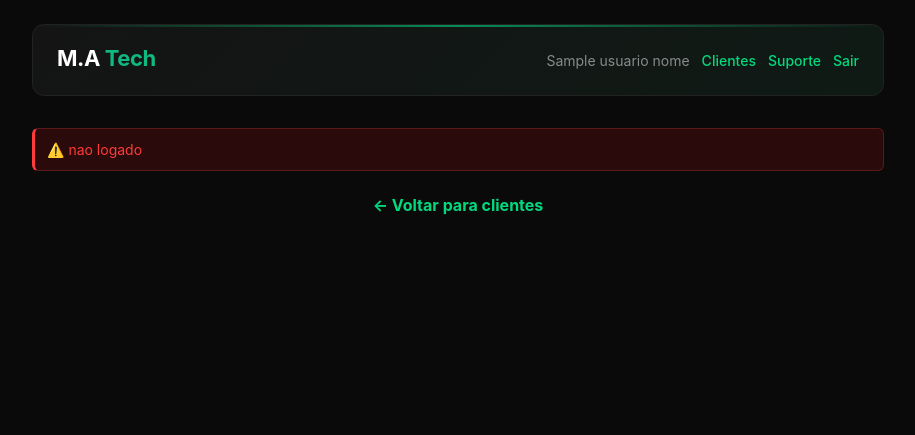
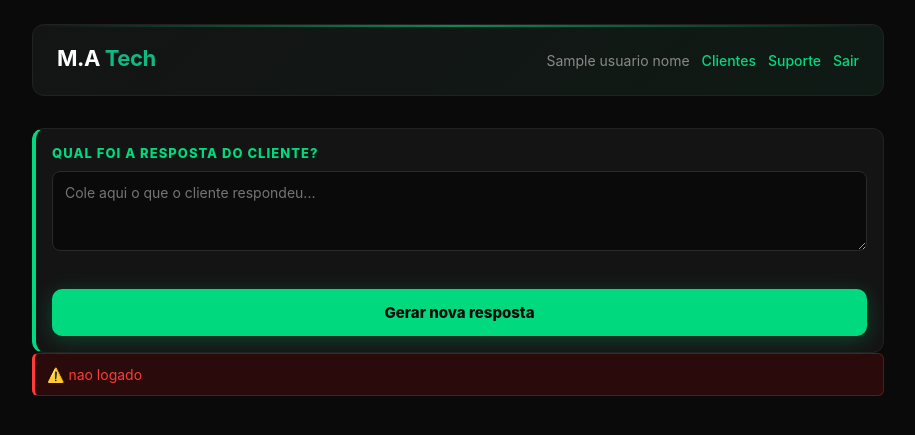
Before and after one commit to matechtecnologia/matech-atendimento, a FastAPI app: template templates/resultado.html in a window 1280 px wide. Shown: the top 435 px of the page, without its empty margins (182-1097 px from the left). Run offline with FastAPI, Linux system fonts and the light colour scheme; the template is opened without the code that fills it: most values are stand-ins (such as "Sample title", 1, 10 or a date in 2020); some libraries are stand-ins or nearby versions.

Commit message:
Atendimento: bloco continuar conversa no resultado + bloco 'o que o cliente falou' estilizado

```diff
--- a/templates/resultado.html
+++ b/templates/resultado.html
@@ -298,14 +298,23 @@
 
         </style>
 
+        <div id="continuar-bloco" style="display:none; margin-top:24px;">
+            <div style="background:#141414; border:1px solid #222; border-left:4px solid #00d97e; border-radius:12px; padding:16px;">
+                <h3 style="font-size:13px; color:#00d97e; text-transform:uppercase; letter-spacing:0.08em; font-weight:800; margin:0 0 10px 0;">Qual foi a resposta do cliente?</h3>
+                <form method="POST" action="/gerar_resposta">
+                    <input type="hidden" name="whatsapp" value="{{ atendimento.whatsapp }}">
+                    <input type="hidden" name="nicho_id" value="{{ atendimento.nicho_id }}">
+                    {% if atendimento.cliente_id %}<input type="hidden" name="cliente_id" value="{{ atendimento.cliente_id }}">{% endif %}
+                    <textarea name="mensagem_cliente" required minlength="3" placeholder="Cole aqui o que o cliente respondeu..." style="width:100%; background:#0a0a0a; color:#fff; border:1px solid #2a2a2a; padding:12px; border-radius:8px; font-size:14px; font-family:inherit; box-sizing:border-box; resize:vertical; min-height:80px; margin-bottom:10px;"></textarea>
+                    <button type="submit" style="width:100%; padding:14px; background:#00d97e; color:#0a0a0a; border:none; border-radius:10px; font-size:15px; font-weight:800; cursor:pointer; font-family:inherit;">Gerar nova resposta</button>
+                </form>
+            </div>
+        </div>
         <!-- ERRO -->
         <div id="erro-box" style="display:none;" class="erro">⚠️ <span id="erro-texto"></span></div>
 
         <!-- VOLTAR -->
-        <div id="voltar-wrap" style="display:none; margin-top:24px; text-align:center;">
-            <a href="/clientes" style="color:#00d97e; text-decoration:none; font-weight:700;">← Voltar para clientes</a>
-        </div>
-    </div>
+
 
     <script src="/static/app.min2.js"></script>
     <script>
@@ -436,7 +445,7 @@
             document.getElementById('bloco-fala').classList.add('aberto');
             document.getElementById('bloco-texto').classList.add('aberto');
             document.getElementById('bloco-estagio').classList.add('aberto');
-            document.getElementById('voltar-wrap').style.display = 'block';
+            document.getElementById('continuar-bloco').style.display = 'block';
         }, 350);
     }
 
@@ -445,7 +454,7 @@
         document.getElementById('loading').style.display = 'none';
         document.getElementById('erro-box').style.display = 'block';
         document.getElementById('erro-texto').innerText = msg;
-        document.getElementById('voltar-wrap').style.display = 'block';
+        document.getElementById('continuar-bloco').style.display = 'block';
     }
 
     function escapeHtml(texto) {
@@ -484,7 +493,7 @@
             document.getElementById('bloco-fala').classList.add('aberto');
             document.getElementById('bloco-texto').classList.add('aberto');
             document.getElementById('bloco-estagio').classList.add('aberto');
-            document.getElementById('voltar-wrap').style.display = 'block';
+            document.getElementById('continuar-bloco').style.display = 'block';
             return;
         }
 
```
Also changed, not shown: templates/atendimento_cliente.html (+6 -17 lines).
